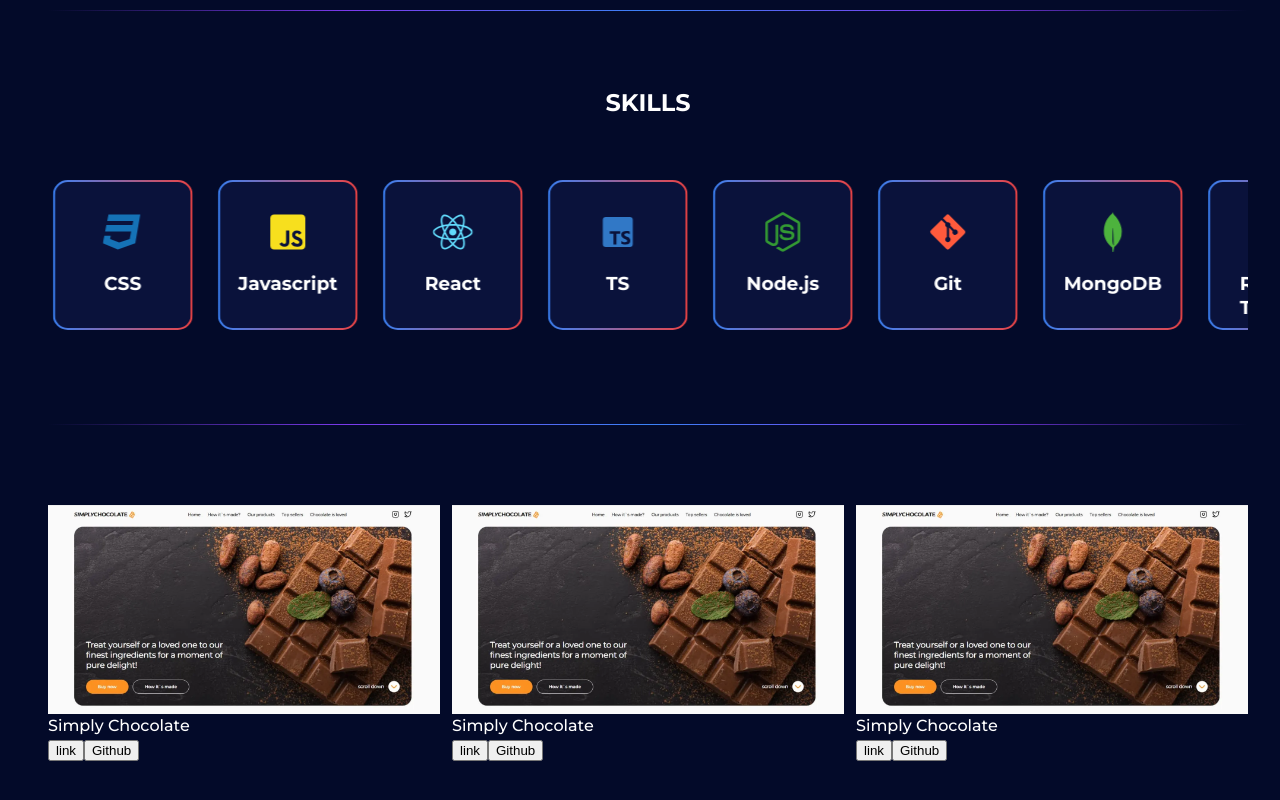
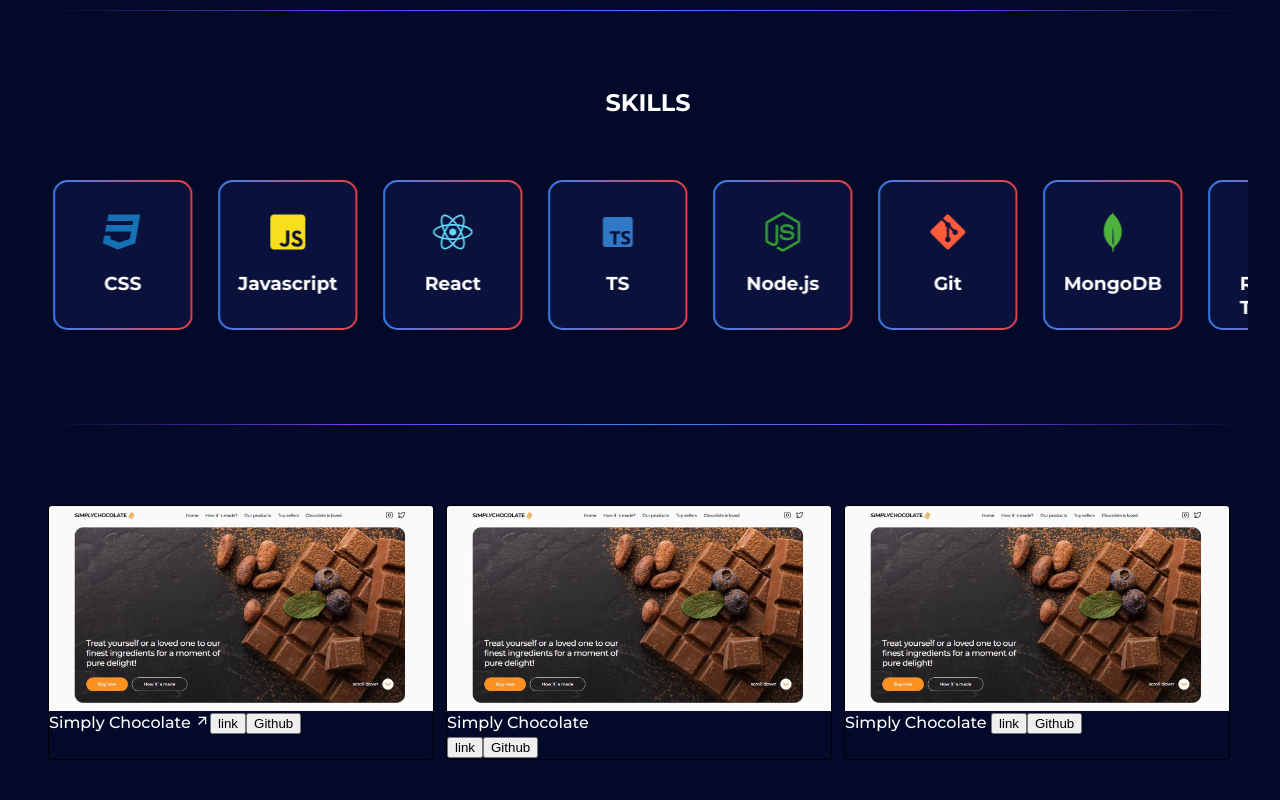
Before and after one commit to Roman1019/my-portfolio, a React (Vite) app: page / in a window 1280 px wide. Shown: the part 1334-2134 px from the top of the page. Built offline with nearby package versions, Linux system fonts and the light colour scheme.

Commit message:
project section

```diff
--- a/src/Projects/Projects.jsx
+++ b/src/Projects/Projects.jsx
@@ -1,4 +1,5 @@
 import css from "./Projects.module.css";
+import { MdArrowOutward } from "react-icons/md";
 
 export default function Projects() {
   return (
@@ -16,7 +17,16 @@ export default function Projects() {
                 alt=""
               />
             </a>
-            <p className={css.projectText}>Simply Chocolate</p>
+            <a
+              className={css.projectText}
+              href="https://roman1019.github.io/hw-01-tutorial/"
+            >
+              Simply Chocolate <MdArrowOutward size={15} />
+            </a>
+
+            {/* <p className={css.projectText}>
+              Simply Chocolate <MdArrowOutward />
+            </p> */}
             <button>link</button>
             <button>Github</button>
           </li>
@@ -46,7 +56,7 @@ export default function Projects() {
                 alt=""
               />
             </a>
-            <p className={css.projectText}>Simply Chocolate</p>
+            <a className={css.projectText}>Simply Chocolate </a>
             <button>link</button>
             <button>Github</button>
           </li>
--- a/src/Projects/Projects.module.css
+++ b/src/Projects/Projects.module.css
@@ -9,7 +9,10 @@
 }
 
 .projectItem {
-  width: calc((100%-48px) / 3);
+  width: calc((100% - 48px) / 3);
+  border: 1px solid black;
+  border-radius: 4px;
+  overflow: hidden;
 }
 
 .projectLink {
```
